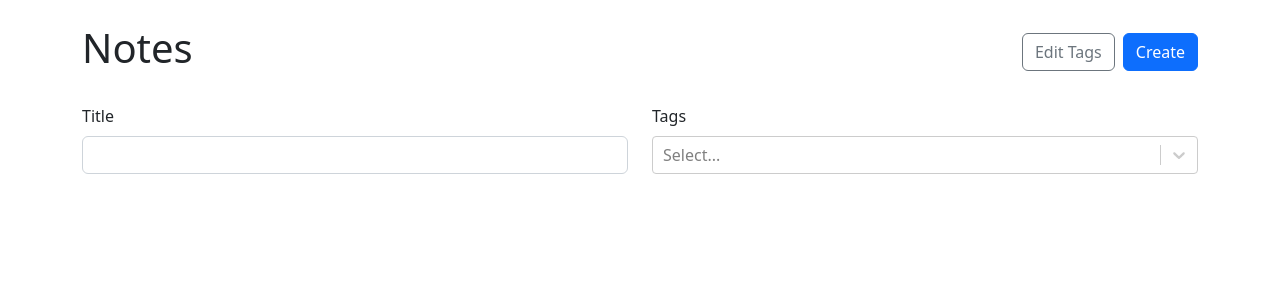
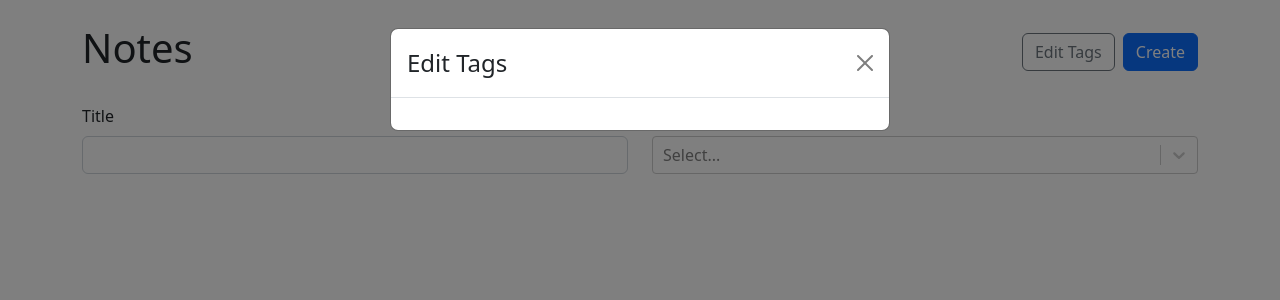
Before and after one commit to ardana26/react-ts-notes, a React (Vite) app: page / in a window 1280 px wide. Both pictures are taken after a click on the button "Edit Tags". Shown: the top 300 px of the page. Built offline with nearby package versions, Linux system fonts and the light colour scheme.

Commit message:
delete and editTag

```diff
--- a/src/App.tsx
+++ b/src/App.tsx
@@ -86,12 +86,40 @@
     setTags((prev) => [...prev, tag]);
   };
 
+  const updateTag = (id: string, label: string) => {
+    setTags((prevTags) => {
+      return prevTags.map((tag) => {
+        if (tag.id === id) {
+          return {
+            ...tag,
+            label
+          };
+        } else {
+          return tag;
+        }
+      });
+    });
+  };
+
+  const deleteTag = (id: string) => {
+    setTags((prevTags) => {
+      return prevTags.filter((tag) => tag.id !== id);
+    });
+  };
+
   return (
     <Container className="my-4">
       <Routes>
         <Route
           path="/"
-          element={<NoteList notes={notesWithTags} availableTags={tags} />}
+          element={
+            <NoteList
+              notes={notesWithTags}
+              availableTags={tags}
+              onUpdateTag={updateTag}
+              onDeleteTag={deleteTag}
+            />
+          }
         />
         <Route
           path="/new"
--- a/src/NoteList.tsx
+++ b/src/NoteList.tsx
@@ -1,5 +1,14 @@
 import React, { useMemo, useState } from 'react';
-import { Badge, Button, Card, Col, Form, Row, Stack } from 'react-bootstrap';
+import {
+  Badge,
+  Button,
+  Card,
+  Col,
+  Form,
+  Modal,
+  Row,
+  Stack
+} from 'react-bootstrap';
 import { Link } from 'react-router-dom';
 import CreatableReactSelect from 'react-select/creatable';
 import { Note, Tag } from './App';
@@ -14,11 +23,27 @@
 type NoteListProps = {
   availableTags: Tag[];
   notes: Note[];
+  onDeleteTag: (id: string) => void;
+  onUpdateTag: (id: string, label: string) => void;
 };
 
-export default function NoteList({ availableTags, notes }: NoteListProps) {
+type EditTagsModalProps = {
+  show: boolean;
+  availableTags: Tag[];
+  handleClose: () => void;
+  onDeleteTag: (id: string) => void;
+  onUpdateTag: (id: string, label: string) => void;
+};
+
+export default function NoteList({
+  availableTags,
+  notes,
+  onDeleteTag,
+  onUpdateTag
+}: NoteListProps) {
   const [selectedTags, setSelectedTags] = useState<Tag[]>([]);
   const [title, setTitle] = useState('');
+  const [editTagsModalIsOpen, setEditTagsModalIsOpen] = useState(false);
 
   const filteredNotes = useMemo(() => {
     return notes.filter((note) => {
@@ -41,7 +66,12 @@
         </Col>
         <Col xs="auto">
           <Stack gap={2} direction="horizontal">
-            <Button variant="outline-secondary">Edit Tags</Button>
+            <Button
+              onClick={() => setEditTagsModalIsOpen(true)}
+              variant="outline-secondary"
+            >
+              Edit Tags
+            </Button>
             <Link to="/new">
               <Button variant="primary">Create</Button>
             </Link>
@@ -99,6 +129,13 @@
           </Col>
         ))}
       </Row>
+      <EditTagsModal
+        show={editTagsModalIsOpen}
+        availableTags={availableTags}
+        handleClose={() => setEditTagsModalIsOpen(false)}
+        onDeleteTag={onDeleteTag}
+        onUpdateTag={onUpdateTag}
+      />
     </>
   );
 }
@@ -134,3 +171,44 @@
     </Card>
   );
 }
+
+function EditTagsModal({
+  availableTags,
+  handleClose,
+  show,
+  onDeleteTag,
+  onUpdateTag
+}: EditTagsModalProps) {
+  return (
+    <Modal show={show} onHide={handleClose}>
+      <Modal.Header closeButton>
+        <Modal.Title>Edit Tags</Modal.Title>
+      </Modal.Header>
+      <Modal.Body>
+        <Form>
+          <Stack gap={2}>
+            {availableTags.map((tag) => (
+              <Row key={tag.id}>
+                <Col>
+                  <Form.Control
+                    type="text"
+                    value={tag.label}
+                    onChange={(e) => onUpdateTag(tag.id, e.target.value)}
+                  />
+                </Col>
+                <Col xs="auto">
+                  <Button
+                    onClick={() => onDeleteTag(tag.id)}
+                    variant="outline-danger"
+                  >
+                    &times;
+                  </Button>
+                </Col>
+              </Row>
+            ))}
+          </Stack>
+        </Form>
+      </Modal.Body>
+    </Modal>
+  );
+}
```
